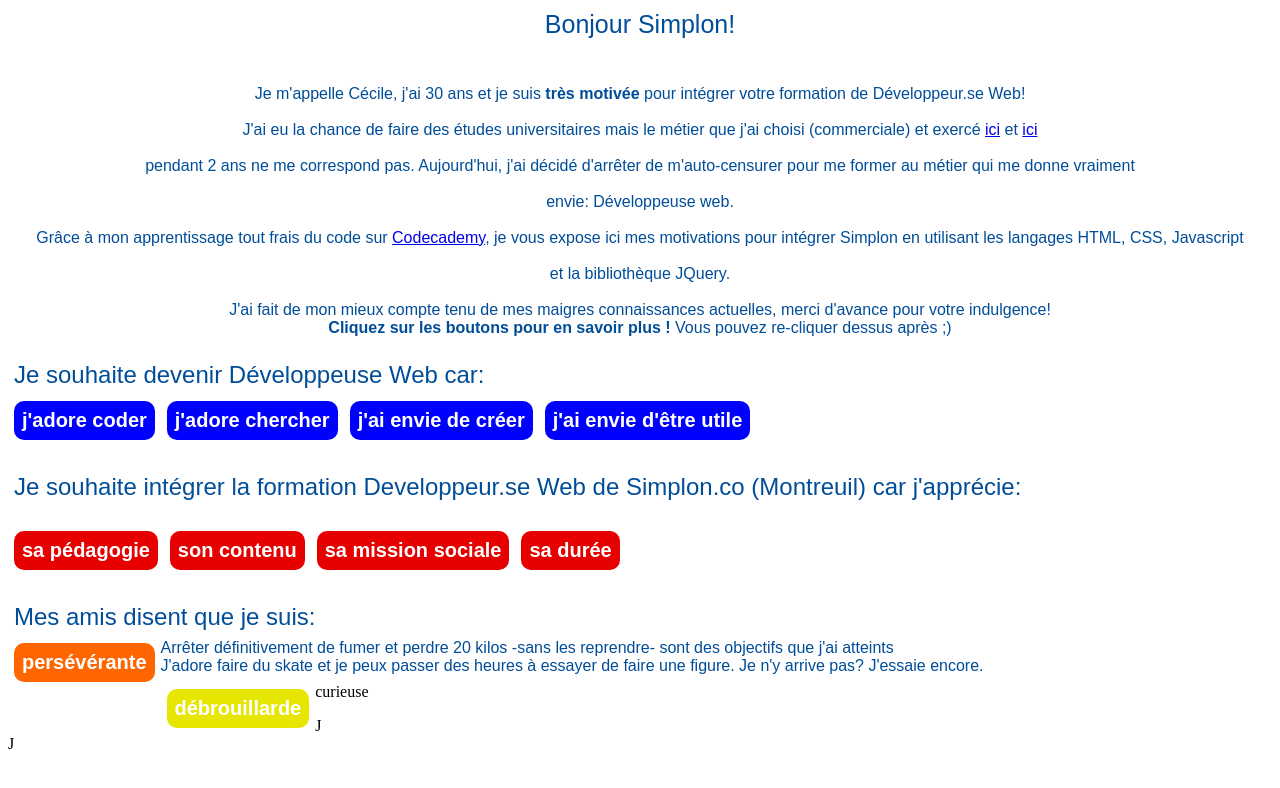
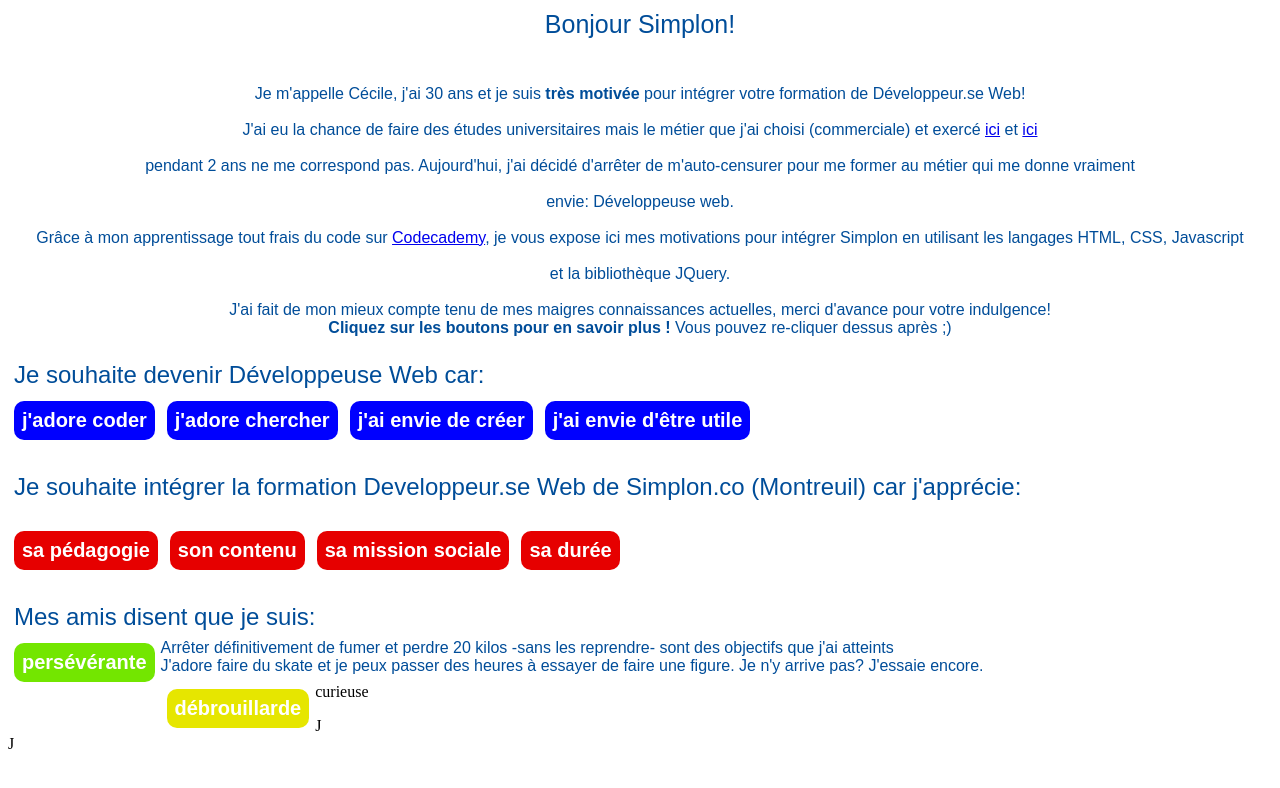
Before and after one commit to cecilema/projet_1, a plain HTML site: page index.html in a window 1280 px wide. Both pictures are taken after a click on the element "persévérante". Drawn offline with nearby package versions, Linux system fonts and the light colour scheme.

Commit message:
Update fichier.css

```diff
--- a/fichier.css
+++ b/fichier.css
@@ -128,6 +128,6 @@ color: #004d99;
 }
 
 .active_qualites {
-  background-color: #ff6600;
+  background-color: #73e600;
   color: #ffffff;
 }
```
